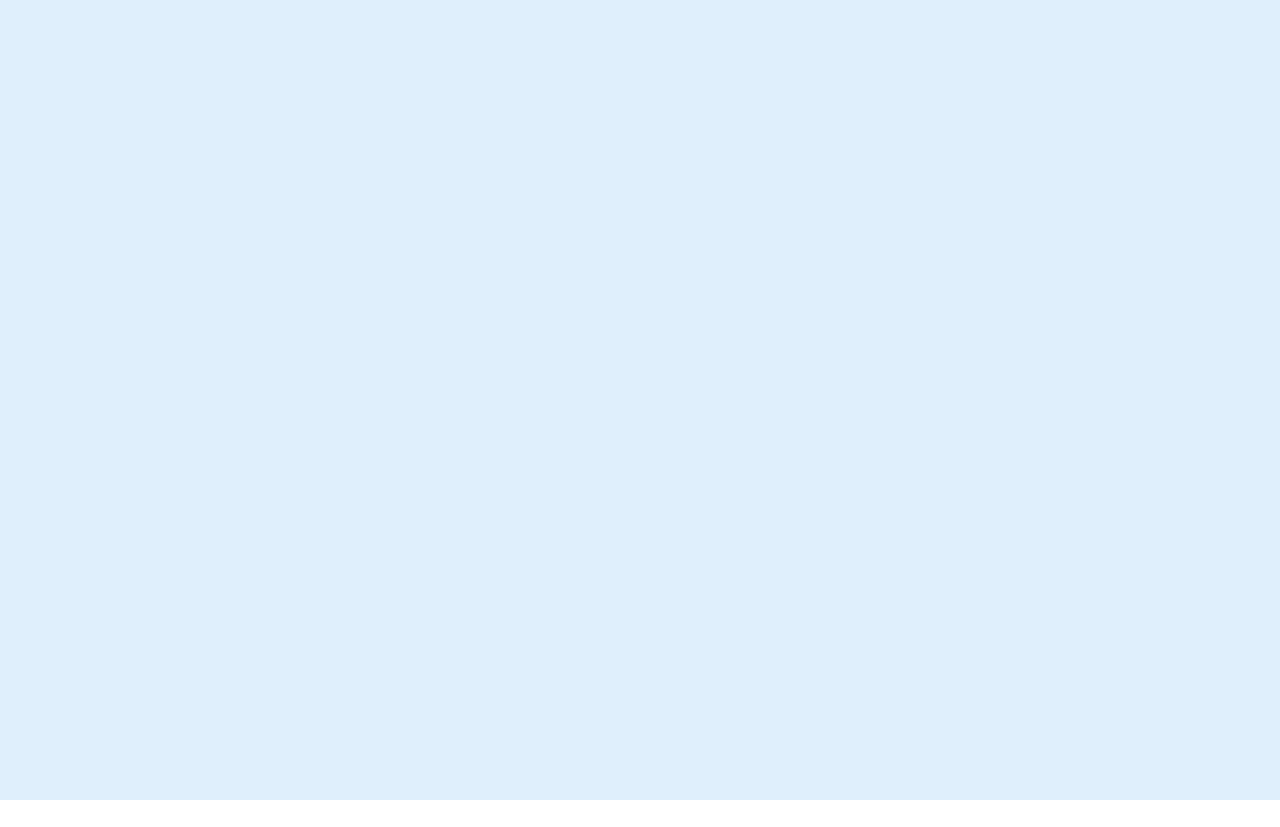
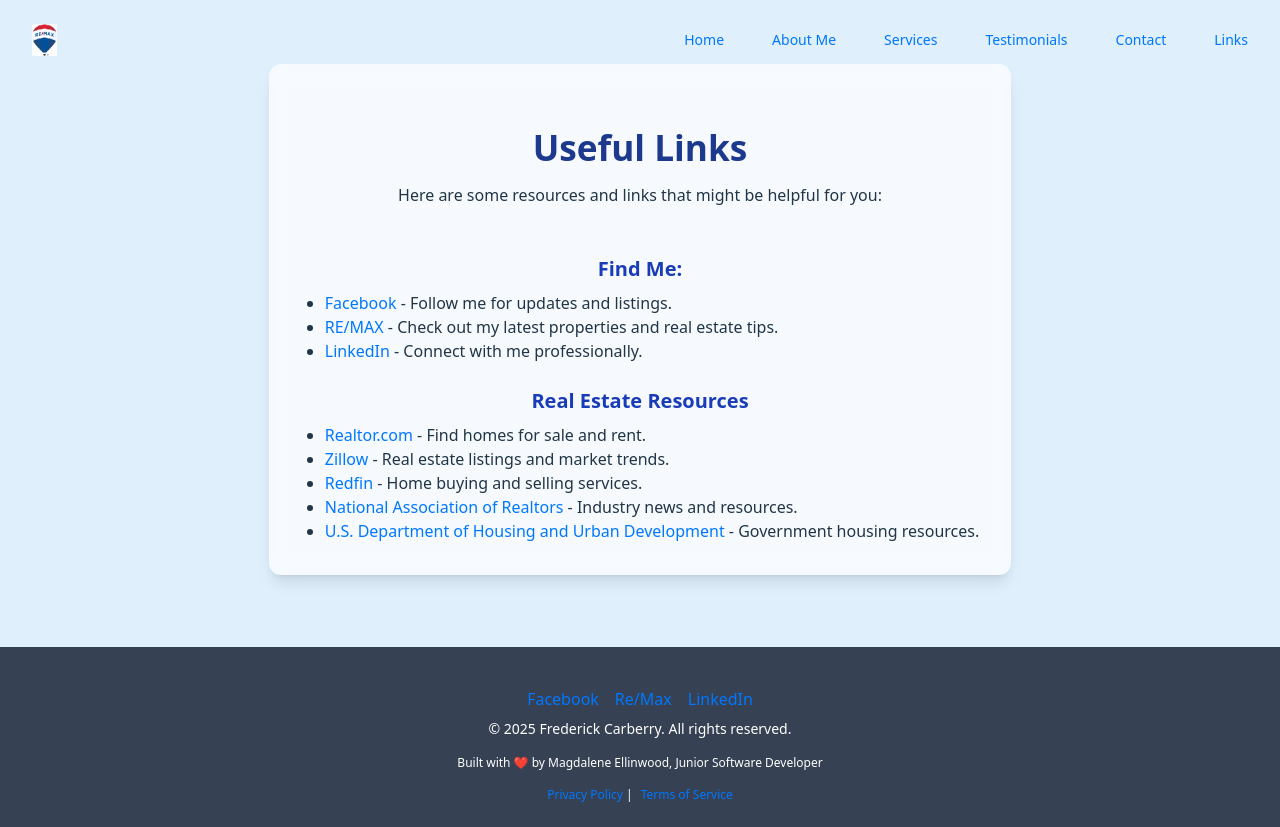
Before and after one commit to mellinwood1023/FCarberry_Site, a React (Vite) app: page /links in a window 1280 px wide. Before the commit this address had no page. Before the commit the page ends 800 px from the top, so only its background shows below. Built offline with nearby package versions, Linux system fonts and the light colour scheme; the HTML template or start-up script is replaced by a standard one.

Commit message:
add link page - and updated nav bars

```diff
--- a/src/App.tsx
+++ b/src/App.tsx
@@ -7,6 +7,7 @@
 import Testimonials from './pages/Testimonials';
 import PrivacyPolicy from './pages/PrivacyPolicy';
 import TermsOfService from './pages/TermsOfService';
+import Links from './pages/Links';
 
 function App() {
   return (
@@ -18,6 +19,7 @@
       <Route path="/testimonials" element={<Testimonials />} />
       <Route path="/termsofservice" element={<TermsOfService />} />
       <Route path="/privacypolicy" element={<PrivacyPolicy />} />
+      <Route path="/links" element={<Links />} />
       {/* Add more routes as needed */}
     </Routes>
   );
--- a/src/components/Hero.tsx
+++ b/src/components/Hero.tsx
@@ -10,6 +10,7 @@
   { name: 'Services', href: '/services' },
   { name: 'Testimonials', href: '/testimonials' },
   { name: 'Contact', href: '/contact' },
+  { name: 'Links', href: '/links' },
 ]
 
 export default function Hero() {
--- a/src/components/Nav.tsx
+++ b/src/components/Nav.tsx
@@ -10,6 +10,7 @@
   { name: 'Services', href: '/services' },
   { name: 'Testimonials', href: '/testimonials' },
   { name: 'Contact', href: '/contact' },
+  { name: 'Links', href: '/links'},
 ]
 
 export default function Nav() {
--- /dev/null
+++ b/src/pages/Links.tsx
@@ -0,0 +1,34 @@
+import React from 'react';
+import Nav from '../components/Nav';
+import Footer from '../components/Footer';
+
+const Links: React.FC = () => {
+  return (
+    <>
+      <Nav />
+      <div className="px-4 py-8 max-w-5xl mx-auto">
+        <div className="bg-white/70 rounded-xl shadow-lg backdrop-blur-sm p-8">
+          <h1 className="text-3xl font-bold text-blue-900 mt-8">Useful Links</h1>
+          <p className="pt-4 pb-6">Here are some resources and links that might be helpful for you:</p>
+          <h3 className="text-xl font-semibold text-blue-800 mt-6">Find Me:</h3>
+          <ul className="list-disc pl-6 mt-2 text-left">
+              <li><a href="https://www.facebook.com/fredcarberryremax" className="text-blue-600 hover:underline">Facebook</a> - Follow me for updates and listings.</li>
+              <li><a href="https://www.remax.com/real-estate-agents/frederick-carberry-north-andover-ma/101985044" className="text-blue-600 hover:underline">RE/MAX</a> - Check out my latest properties and real estate tips.</li>
+              <li><a href="https://www.linkedin.com/in/fredcarberry/" className="text-blue-600 hover:underline">LinkedIn</a> - Connect with me professionally.</li>
+          </ul>
+          <h3 className="text-xl font-semibold text-blue-800 mt-6">Real Estate Resources</h3>
+          <ul className="list-disc pl-6 mt-2 text-left">
+            <li><a href="https://www.realtor.com/" className="text-blue-600 hover:underline">Realtor.com</a> - Find homes for sale and rent.</li>
+            <li><a href="https://www.zillow.com/" className="text-blue-600 hover:underline">Zillow</a> - Real estate listings and market trends.</li>
+            <li><a href="https://www.redfin.com/" className="text-blue-600 hover:underline">Redfin</a> - Home buying and selling services.</li>
+              <li><a href="https://www.nar.realtor/" className="text-blue-600 hover:underline">National Association of Realtors</a> - Industry news and resources.</li>
+              <li><a href="https://www.hud.gov/" className="text-blue-600 hover:underline">U.S. Department of Housing and Urban Development</a> - Government housing resources.</li>
+          </ul>
+        </div>
+      </div>
+      <Footer />
+    </>
+  );
+};
+
+export default Links;
```
